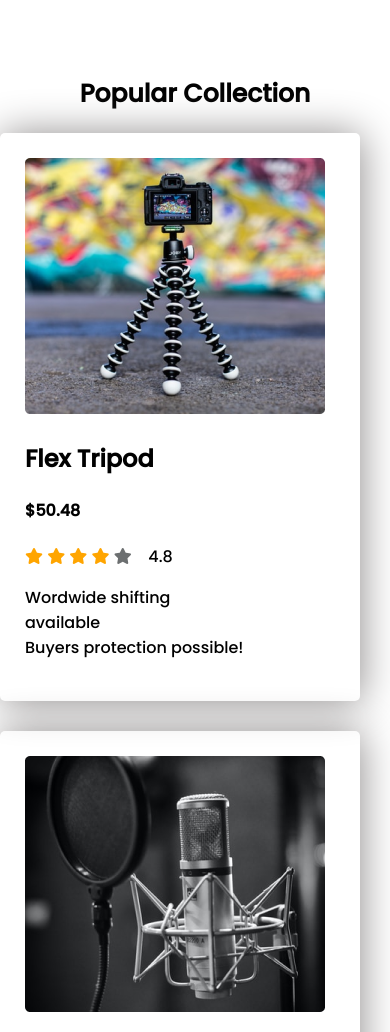
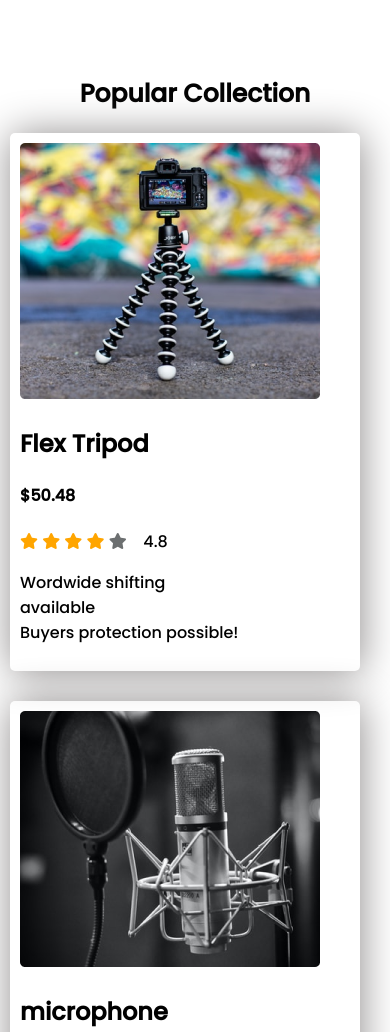
Before and after one commit to gazimasud1/Assingment-2, a plain HTML site: page index.html in a window 390 px wide. Shown: the part 700-1732 px from the top of the page. Drawn offline with Linux system fonts and the light colour scheme.

Commit message:
file adde

```diff
--- a/css/style.css
+++ b/css/style.css
@@ -299,6 +299,10 @@ padding-bottom: 50px;
     font-size: 25px;
 
 }
+.collection-item{
+ padding: 10px;
+ margin-left: 10px;
+}
 .collection-items{
     display: grid;
     grid-template-columns: repeat(1, 1fr);
```
